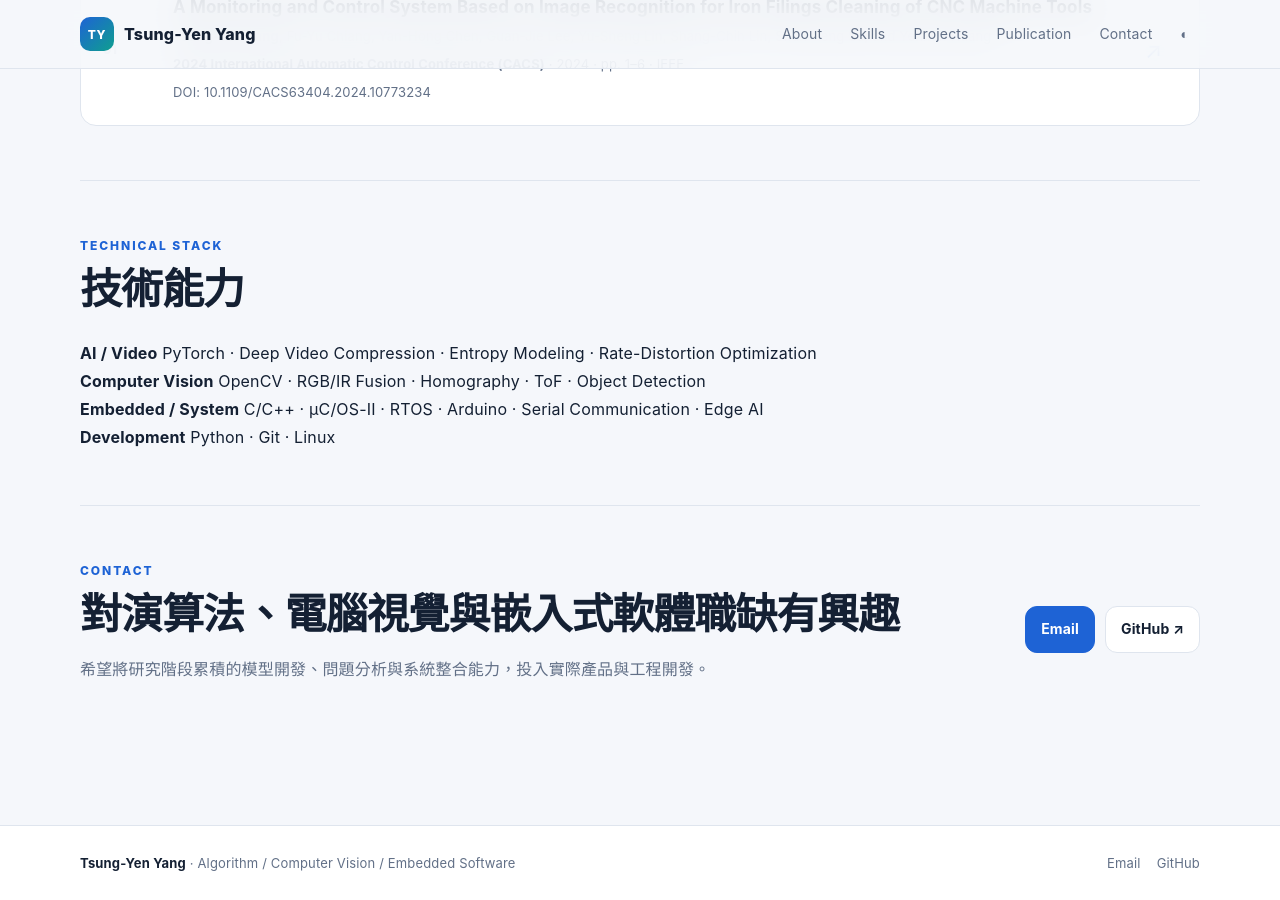
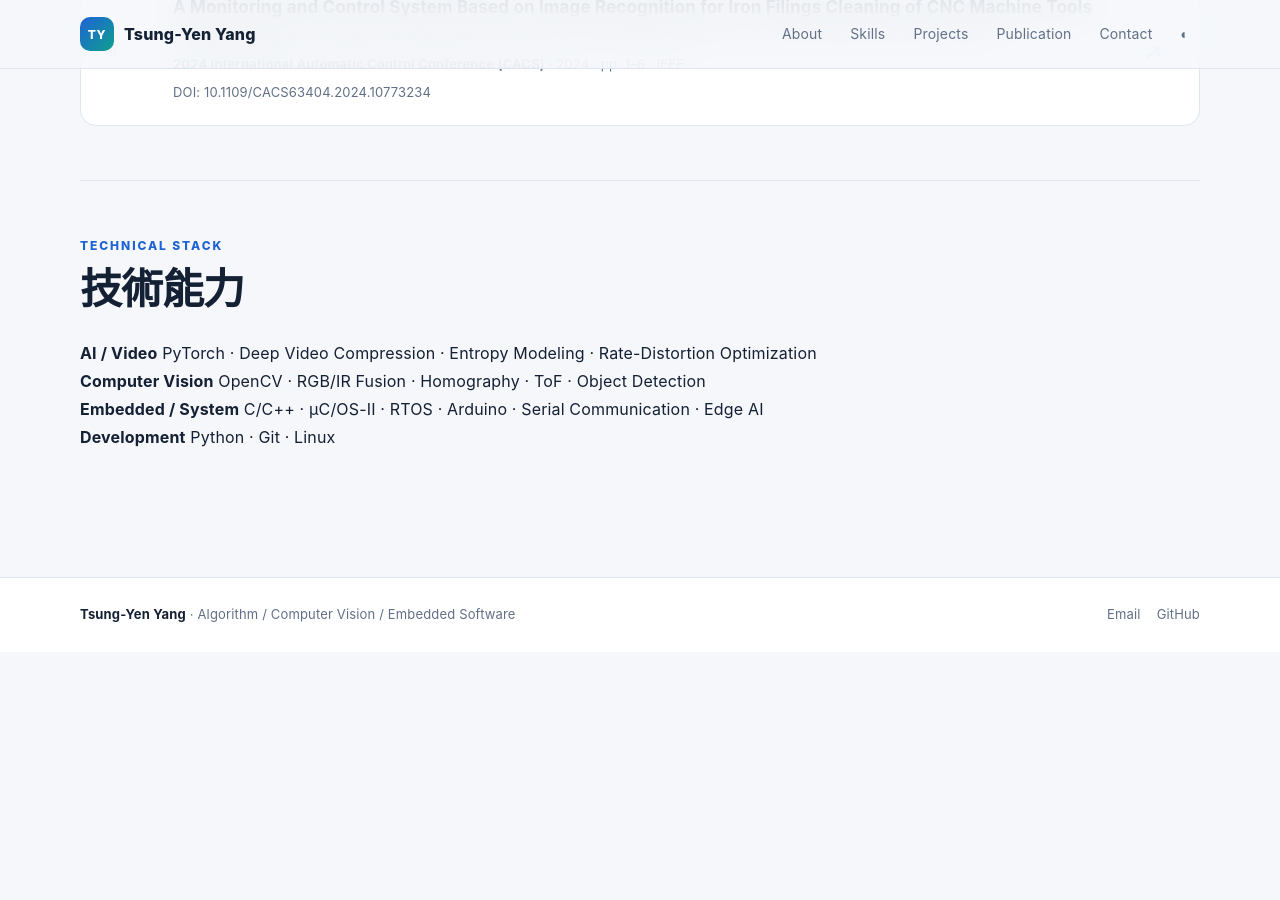
Before and after one commit to gg09038/gg09038.github.io, a Jekyll site: the page built from index.md, in a window 1280 px wide and 900 px high, scrolled down 3382 px. Built offline with Jekyll 4.4.1, drawn with Linux system fonts in a browser that asks for light colours; after the commit the page ends 4034 px from its top, so only the background shows below that.

Commit message:
Update index.md

```diff
--- a/index.md
+++ b/index.md
@@ -308,15 +308,3 @@ layout: default
     </div>
   </div>
 </section>
-
-<section class="section-block contact-block">
-  <div>
-    <div class="section-kicker">CONTACT</div>
-    <h2>對演算法、電腦視覺與嵌入式軟體職缺有興趣</h2>
-    <p>希望將研究階段累積的模型開發、問題分析與系統整合能力，投入實際產品與工程開發。</p>
-  </div>
-  <div class="contact-actions">
-    <a class="btn primary" href="mailto:as0903817384@gmail.com">Email</a>
-    <a class="btn" href="https://github.com/gg09038" target="_blank" rel="noopener">GitHub ↗</a>
-  </div>
-</section>
```
